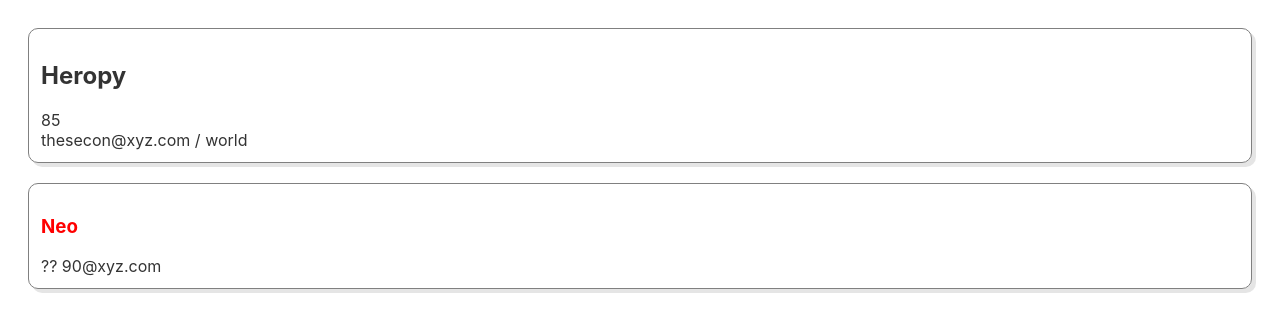
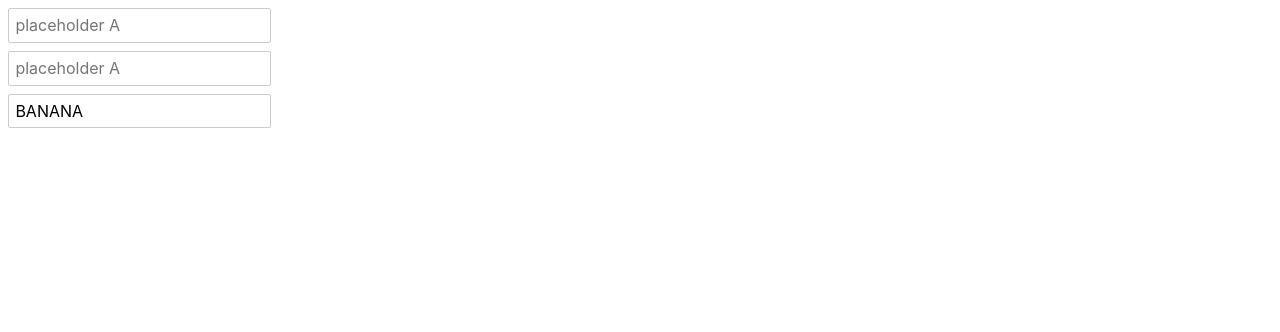
Before and after one commit to seongholim-11/all_svelte_practice, a Svelte app in the folder svelte-app/: page / in a window 1280 px wide. Shown: the top 332 px of the page. Built offline with nearby package versions, Linux system fonts and the light colour scheme.

Commit message:
범위를 가지는 슬롯(Props) 2

```diff
--- a/svelte-app/src/App.svelte
+++ b/svelte-app/src/App.svelte
@@ -1,19 +1,64 @@
 <script>
-    import Card from "./Card.svelte";
+    import Wrap from "./Wrap.svelte";
+
+    let fruits = {
+        apple: {
+            value: "",
+            options: {
+                readonly: false,
+                disabled: false,
+                placeholder: "placeholder A",
+            },
+        },
+        banana: {
+            value: "BANANA",
+            options: {
+                disabled: false,
+                placeholder: "placeholder A",
+            },
+        },
+    };
+
+    function add(name) {
+        console.log(name);
+    }
+
+    function update(name) {
+        console.log(name);
+    }
+
+    function remove(name) {
+        console.log(name);
+    }
 </script>
 
-<Card>
-    <div slot="age">85</div>
-    <h2 slot="name">Heropy</h2>
-    <div slot="email" let:domain let:hello>thesecon{domain} / {hello}</div>
-</Card>
-<Card>
-    <span slot="email" let:domain>90{domain}</span>
-    <h3 slot="name">Neo</h3>
-</Card>
+<label class="fruits__apple" name="apple">
+    <input
+        bind:value={fruits.apple.value}
+        readonly={fruits.apple.options.readonly}
+        disabled={fruits.apple.options.disabled}
+        placeholder={fruits.apple.options.placeholder}
+        on:change={() => add("apple")}
+    />
+</label>
 
-<style>
-    h3 {
-        color: red;
-    }
-</style>
+<Wrap scopeName="apple" let:_name>
+    <label class="fruits__{_name}" name={_name}>
+        <input
+            bind:value={fruits[_name].value}
+            readonly={fruits[_name].options.readonly}
+            disabled={fruits[_name].options.disabled}
+            placeholder={fruits[_name].options.placeholder}
+            on:change={() => add(_name)}
+        /></label
+    >
+</Wrap>
+
+<Wrap scopeName="banana" let:_name>
+    <input
+        bind:value={fruits[_name].value}
+        disabled={fruits[_name].options.disabled}
+        placeholder={fruits[_name].options.placeholder}
+        on:click={() => update(_name)}
+    /></Wrap
+>
--- a/svelte-app/src/Card.svelte
+++ /dev/null
@@ -1,22 +0,0 @@
-<script>
-    let domain = '@xyz.com'
-</script>
-
-<div class="card">
-    <slot name="name">!!</slot>
-    <slot name="age">??</slot>
-    <slot name="email" {domain} hello='world'>&&</slot>
-</div>
-
-<style>
-    .card {
-        margin: 20px;
-        padding: 12px;
-        border: 1px solid gray;
-        border-radius: 10px;
-        box-shadow: 4px 4px 0 rgba(0, 0, 0, 0.1);
-    }
-    h3{
-        color: red;
-    }
-</style>
--- /dev/null
+++ b/svelte-app/src/Wrap.svelte
@@ -0,0 +1,7 @@
+<script>
+    export let scopeName
+</script>
+
+<div>
+    <slot _name={scopeName}></slot>
+</div>
```
